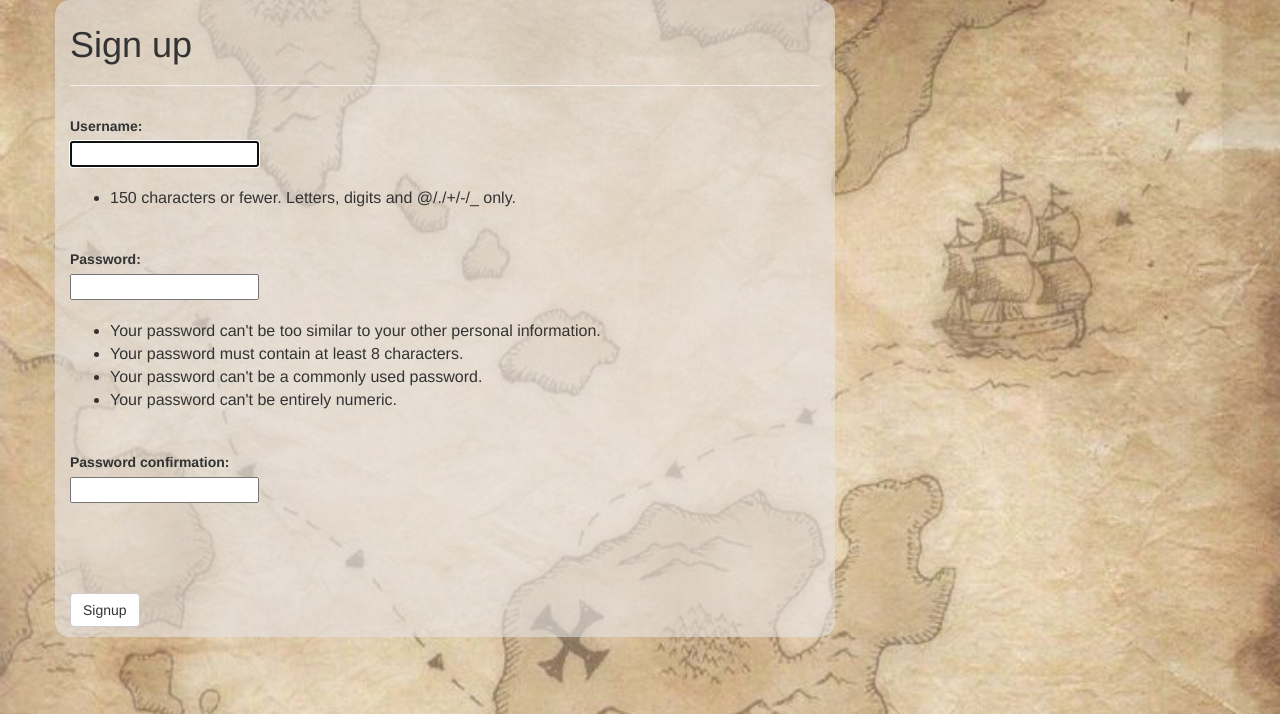
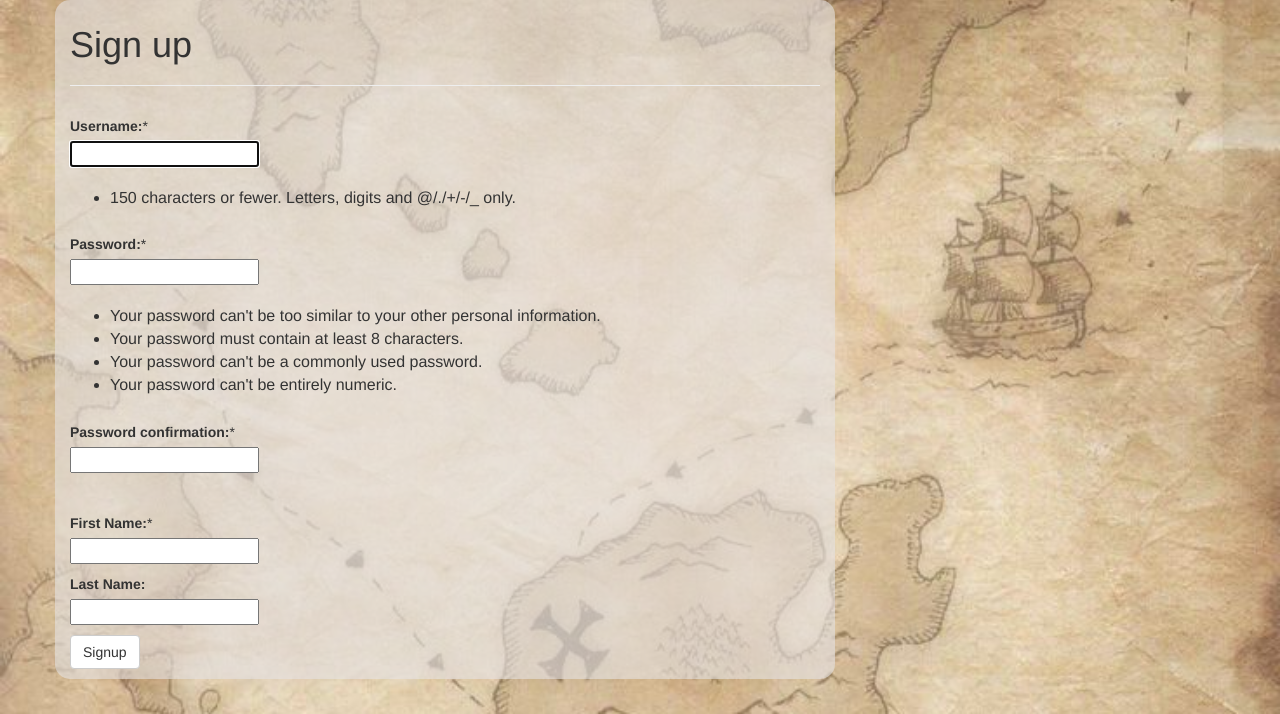
Before and after one commit to EricTRL/A3, a Django app: page /signup/ in a window 1280 px wide. Shown: the part 86-800 px from the top of the page. Run offline with Django 3.2, Linux system fonts and the light colour scheme; some libraries are stand-ins or nearby versions.

Commit message:
First Name and Last Name added to Sign Up form
New users can now add a first name and a last name to their account when
creating it. Last name is optional, first name is required.

```diff
--- a/accounts/forms.py
+++ b/accounts/forms.py
@@ -15,3 +15,7 @@
 
     def clean_password(self):
     	return self.initial.get("password")
+
+class FirstLastNameForm(forms.Form):
+    first_name = forms.CharField(label='First Name', max_length=100)
+    last_name = forms.CharField(label='Last Name', max_length=100, required=False)
--- a/accounts/templates/accounts/signup.html
+++ b/accounts/templates/accounts/signup.html
@@ -9,7 +9,7 @@
 		    <form method="POST" class="signup-form" >{% csrf_token %}
 		    	<div class="fieldWrapper">
 			        {{ form.username.errors }}
-			        {{ form.username.label_tag }}
+			        {{ form.username.label_tag }}*
 			        <br/>
 			        {{ form.username }}
 		        </div>
@@ -20,7 +20,7 @@
 			    </div>
 		        <div class="fieldWrapper">
 			        {{ form.password1.errors }}
-			        {{ form.password1.label_tag }}
+			        {{ form.password1.label_tag }}*
 			        <br/>
 			        {{ form.password1 }}
 			    </div>
@@ -34,23 +34,23 @@
 				</div>
 				<div class="fieldWrapper">
 			        {{ form.password2.errors }}
-			        {{ form.password2.label_tag }}
+			        {{ form.password2.label_tag }}*
 			        <br/>
 			        {{ form.password2 }}
 			    </div>
 
-			    <div class="fieldWrapper">
-			        {{ form.first_name.errors }}
-			        {{ form.first_name.label_tag }}
+			    <div class="fieldWrapper-extraspace">
+			        {{ formNames.first_name.errors }}
+			        {{ formNames.first_name.label_tag }}*
 			        <br/>
-			        {{ form.first_name }}
+			        {{ formNames.first_name }}
 		        </div>
 
 		        <div class="fieldWrapper">
-			        {{ form.last_name.errors }}
-			        {{ form.last_name.label_tag }}
+			        {{ formNames.last_name.errors }}
+			        {{ formNames.last_name.label_tag }}
 			        <br/>
-			        {{ form.last_name }}
+			        {{ formNames.last_name }}
 		        </div>
 		        <button type="submit" class="save btn btn-default">Signup</button>
 		    </form>
--- a/accounts/views.py
+++ b/accounts/views.py
@@ -6,21 +6,27 @@
 from django.contrib.auth.models import User
 
 
-from accounts.forms import UpdateAccountForm
+from accounts.forms import UpdateAccountForm, FirstLastNameForm
 
 # Create your views here.
 
 def signup_view(request):
 	if request.method == "POST":
 		form = UserCreationForm(request.POST)
+		formNames = FirstLastNameForm(request.POST)
 		if form.is_valid():
-			user = form.save()
-			# log the user in here!
-			login(request, user)
-			return redirect('stickynote:page_load')
+			if formNames.is_valid():
+				user = form.save(commit=False)
+				user.first_name = formNames.cleaned_data['first_name']
+				user.last_name = formNames.cleaned_data['last_name']
+				user.save()
+				# log the user in here!
+				login(request, user)
+				return redirect('stickynote:page_load')
 	else:
 		form = UserCreationForm()
-	return render(request, 'accounts/signup.html', {'form': form})
+		formNames = FirstLastNameForm()
+	return render(request, 'accounts/signup.html', {'form': form, 'formNames': formNames})
 
 def login_view(request):
 	if request.method == "POST":
--- a/stickynote/static/styles.css
+++ b/stickynote/static/styles.css
@@ -321,6 +321,7 @@
 
 ul.signup-req {
 	font-size: 16px;
+	padding-bottom: 5px;
 }
 
 ul.errorlist {
@@ -424,3 +425,7 @@
  .fieldWrapper {
  	padding-top: 10px;
  }
+
+ .fieldWrapper-extraspace {
+ 	padding-top: 30px;
+ }
```
